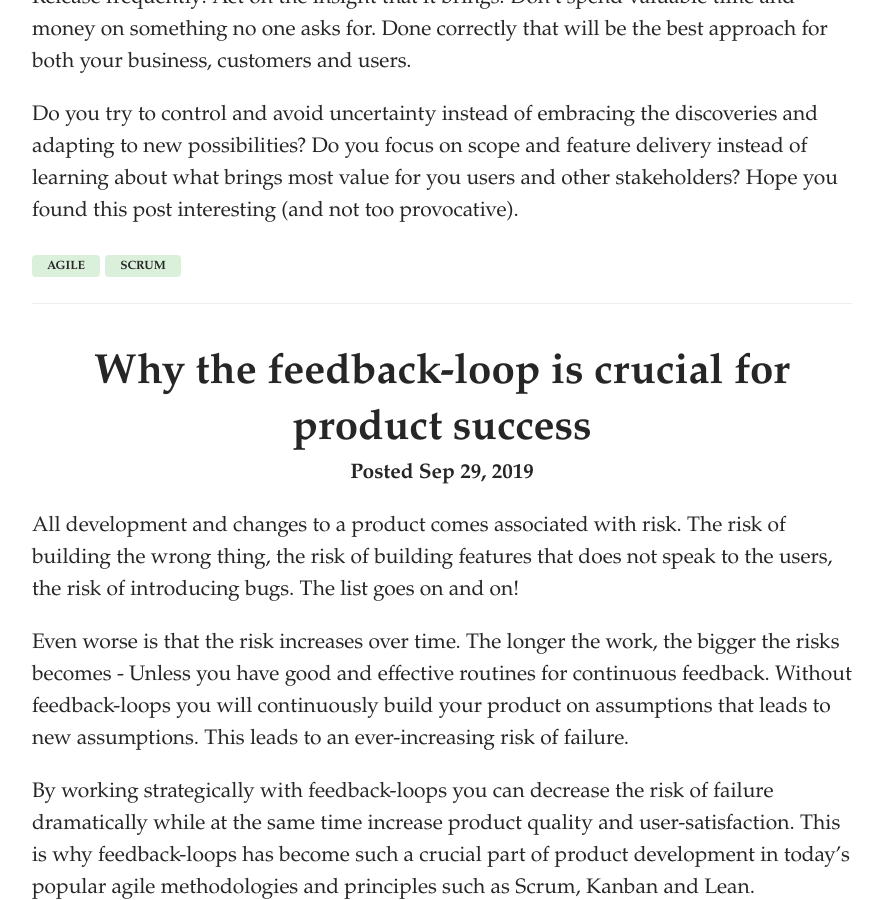
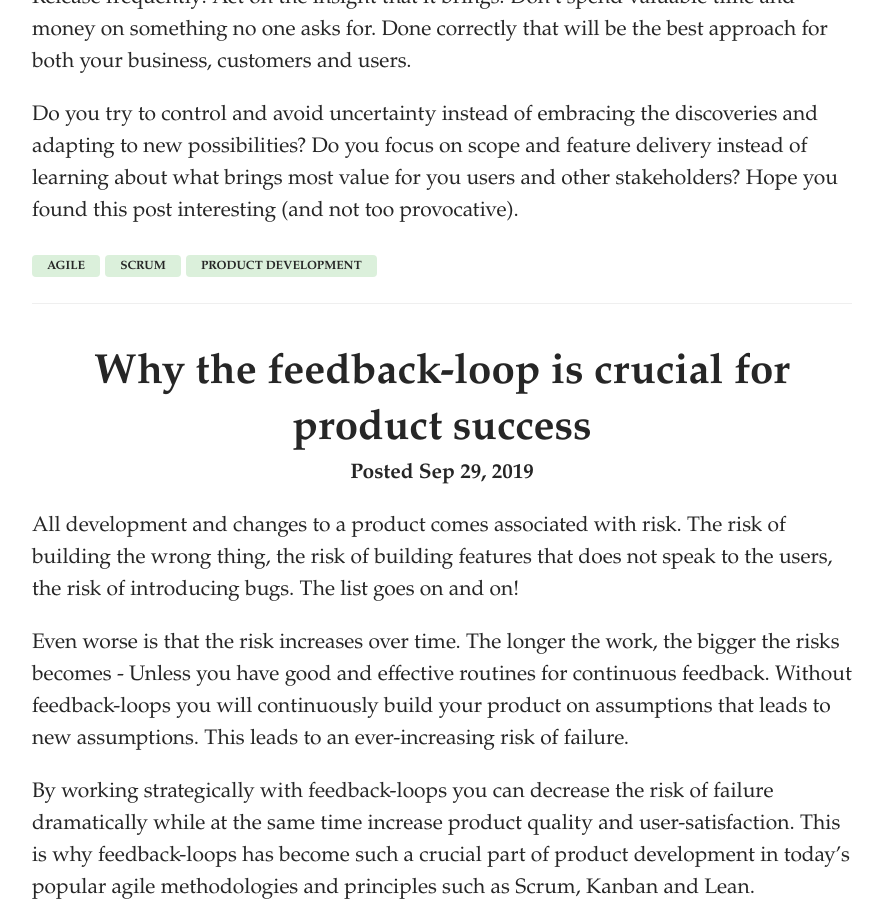
Before and after one commit to aenglund/aenglund.github.io, a Jekyll site: the page built from index.html, in a window 1280 px wide and 900 px high, scrolled down 1555 px. Shown: the whole window, without its empty margins (198-1081 px from the left). Built offline with Jekyll 4.4.1, drawn with Linux system fonts in a browser that asks for light colours; the list of posts is cut into pages by our own code.

Commit message:
Added a category for product development

```diff
--- a/_data/categories.yml
+++ b/_data/categories.yml
@@ -32,3 +32,8 @@ software-development:
   name: "Software Development"
   url: /category/software-development/
   feed: /category/software-development/feed.xml
+
+product-development:
+  name: "Product Development"
+  url: /category/product-development/
+  feed: /category/product-development/feed.xml
--- a/_posts/2019-09-29-why-the-feedback-loop-is-crucial-for-product-success.markdown
+++ b/_posts/2019-09-29-why-the-feedback-loop-is-crucial-for-product-success.markdown
@@ -2,7 +2,7 @@
 layout: post
 title:  "Why the feedback-loop is crucial for product success"
 date:   2019-09-29 10:15:09
-categories: agile scrum
+categories: agile scrum product-development
 ---
 
 All development and changes to a product comes associated with risk. The risk of building the wrong thing, the risk of building features that does not speak to the users, the risk of introducing bugs. The list goes on and on!
--- a/_posts/2020-02-27-predictability_is_comforting_but_not_reality.markdown
+++ b/_posts/2020-02-27-predictability_is_comforting_but_not_reality.markdown
@@ -2,7 +2,7 @@
 layout: post
 title:  "Predictability is comforting but not a reality"
 date:   2020-03-17 07:15:09
-categories: agile scrum
+categories: agile scrum product-development
 ---
 
 Back in the days when everyone was doing big waterfall projects, both in software and other fields, we used to have an "Analyze"-phase. Today we do barley dare to call a project waterfall (because no one want to be associated with something so out-of-fashion as waterfall-projects).
--- /dev/null
+++ b/category/product-development/feed.xml
@@ -0,0 +1,5 @@
+---
+layout: category-feed
+title: "Category: Product Development"
+category: product-development
+---
--- /dev/null
+++ b/category/product-development/index.html
@@ -0,0 +1,5 @@
+---
+layout: category-page
+title: "Category: Product Development"
+category: product-development
+---
```
